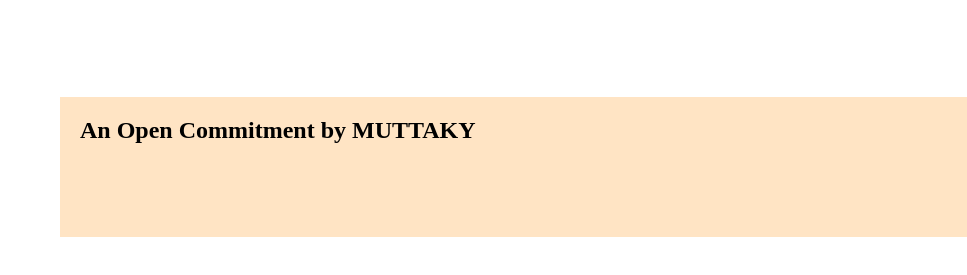
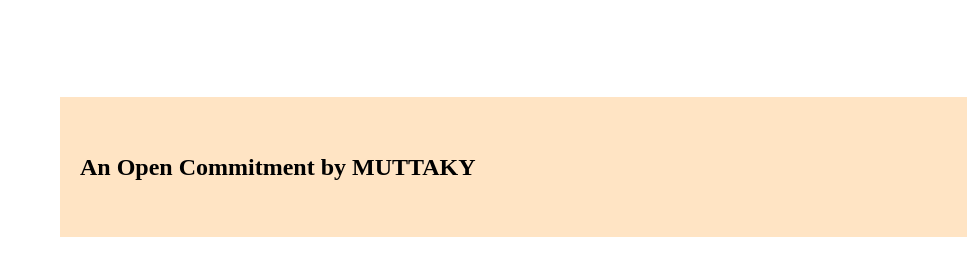
Before and after one commit to Muttaky/B10A1, a plain HTML site: page index.html in a window 1280 px wide. Shown: the part 3645-3920 px from the top of the page, 0-967 px from the left. Drawn offline with Linux system fonts and the light colour scheme.

```diff
--- a/index.html
+++ b/index.html
@@ -128,7 +128,7 @@
         </section>
     </main>
     <footer>
-        <article style="justify-content: space-between; background-color:bisque;">
+        <article style="justify-content: space-between; background-color:bisque;align-items: center;">
             <div><h1>An Open Commitment by MUTTAKY</h1></div>
             <article>
                 <a href="https://www.facebook.com/"> <img src="assets/facebook.png" alt=""></a>
```
Also changed, not shown: 3 other files.
